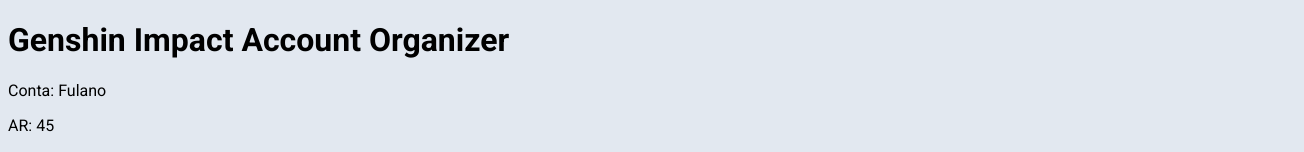
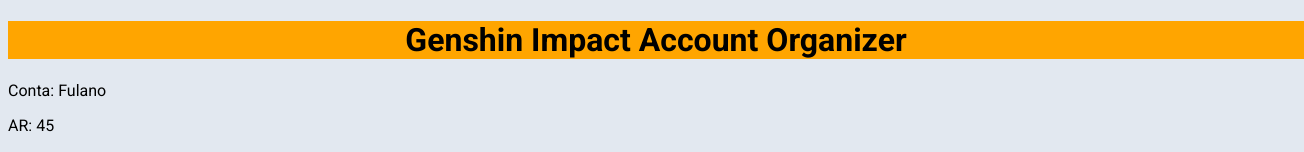
Before and after one commit to denisjo7/genshin-impact-organizer-frontend, a Next.js app: page / in a window 1280 px wide. Shown: the top 152 px of the page, 1304 px wide, since content can reach past the window. Built offline with nearby package versions, Linux system fonts and the light colour scheme; no server answers.

Commit message:
feat: remove all styles by tailwindcss

```diff
--- a/src/components/Header.jsx
+++ b/src/components/Header/index.jsx
@@ -1,7 +1,9 @@
+import styles from "./styles.module.css";
+
 function Header() {
   return (
-    <div className="w-full sticky top-0 z-10 py-4 bg-orange-400 text-center">
-      <h1 className="text-3xl font-semibold">
+    <div className={styles.container}>
+      <h1 className={styles.title}>
         Genshin Impact Account Organizer
       </h1>
     </div>
--- /dev/null
+++ b/src/components/Header/styles.module.css
@@ -0,0 +1,15 @@
+.container {
+  background-color: orange;
+  padding: 0 16px;
+  position: sticky;
+  text-align: center;
+  top: 0;
+  width: 100%;
+  z-index: 5;
+}
+
+/* text-3xl font-semibold */
+
+.title {
+  font-size: 32px;
+}
--- a/src/components/OrganizeByElements.jsx
+++ /dev/null
@@ -1,7 +0,0 @@
-function OrganizeByElements() {
-  return (
-    <div>OrganizeByElements</div>
-  );
-}
-
-export default OrganizeByElements;
--- /dev/null
+++ b/src/components/OrganizedByElements/index.jsx
@@ -0,0 +1,9 @@
+import styles from "./styles.module.css";
+
+function OrganizedByElements() {
+  return (
+    <div className={styles.temp}>OrganizeByElements</div>
+  );
+}
+
+export default OrganizedByElements;
--- /dev/null
+++ b/src/components/OrganizedByElements/styles.module.css
@@ -0,0 +1,3 @@
+.temp {
+  font-size: 16px;
+}
--- a/src/components/OrganizeByStars.jsx
+++ b/src/components/OrganizedByStars/index.jsx
@@ -1,9 +1,10 @@
 import Image from "next/image";
-import backgroundTypes from "../utils/backgroundTypes";
+import backgroundTypes from "../../utils/backgroundTypes";
+import styles from "./styles.module.css";
 
-function OrganizeByStars({ allCharacters, obtainedCharacters, handleToggleCharacter }) {
+function OrganizedByStars({ allCharacters, obtainedCharacters, handleToggleCharacter }) {
   return (
-    <div className="w-full max-w-[1000px] flex flex-wrap justify-center">
+    <div className={styles.temp}>
       {allCharacters
         .map(({ name, imgUrl, type }) => {
           const checkObtained = obtainedCharacters.includes(name);
@@ -11,7 +12,6 @@
 
           return (
             <button
-              className={`${backgroundTypes[type]} ${applySaturate} h-full overflow-scroll m-3 cursor-pointer border border-yellow-500 rounded-full shadow-custom hover:scale-125 transition-transform`}
               id={name}
               key={imgUrl}
               onClick={handleToggleCharacter}
@@ -20,7 +20,6 @@
             >
               <Image
                 alt={`Imagem do(a) personagem ${name}`}
-                className={`${applySaturate} rounded-full`}
                 height={100}
                 src={imgUrl}
                 width={100}
@@ -32,4 +31,4 @@
   );
 }
 
-export default OrganizeByStars;
+export default OrganizedByStars;
--- /dev/null
+++ b/src/components/OrganizedByStars/styles.module.css
@@ -0,0 +1,3 @@
+.temp {
+  font-size: 16px;
+}
--- a/src/pages/index.jsx
+++ b/src/pages/index.jsx
@@ -2,8 +2,8 @@
 import Link from "next/link";
 import { useEffect, useState } from "react";
 import Header from "../components/Header";
-import OrganizeByElements from "../components/OrganizeByElements";
-import OrganizeByStars from "../components/OrganizeByStars";
+import OrganizedByStars from "../components/OrganizedByStars";
+import OrganizedByElements from "../components/OrganizedByElements";
 import getCsvContent from "../utils/getCsvContent";
 
 export default function Home() {
@@ -36,33 +36,32 @@
   }
 
   return (
-    <div className="w-full h-full flex flex-col items-center">
+    <div>
       <Head>
         <title>Genshin Impact Account Organizer</title>
         <meta name="description" content="Genshin Impact account organizer" />
         <link rel="icon" href="/favicon.ico" />
       </Head>
 
-      <main className="w-full min-h-[100vh] flex flex-col self-center items-center">
+      <main>
         <Header />
 
-        <div className="w-full flex justify-evenly pt-3 mb-6 text-2xl">
+        <div>
           <p>
-            <span className="font-semibold">Conta</span>: {accountName}
+            <span>Conta</span>: {accountName}
           </p>
 
           <p>
-            <span className="font-semibold">AR</span>: {accountLevel}
+            <span>AR</span>: {accountLevel}
           </p>
 
           <p>
-            <span className="font-semibold">Personagens obtidos</span>: {`${obtainedCharacters.length}/${allCharacters.length}`}
+            <span>Personagens obtidos</span>: {`${obtainedCharacters.length}/${allCharacters.length}`}
           </p>
         </div>
 
-        <div className="w-2/5 mb-4">
+        <div>
           <select
-            className="bg-gray-50 border text-center pr-5 border-gray-300 text-gray-900 text-lg rounded-lg focus:ring-blue-500 focus:border-blue-500 block w-full p-2.5"
             id="select-organization"
             onChange={hanldeToggleLayout}
           >
@@ -72,18 +71,17 @@
         </div>
 
         {organizeBy === "stars" ? (
-          <OrganizeByStars
+          <OrganizedByStars
             allCharacters={allCharacters}
             obtainedCharacters={obtainedCharacters}
             handleToggleCharacter={handleToggleCharacter}
           />
         ) : (
-          <OrganizeByElements />
+          <OrganizedByElements />
         )}
-
       </main>
 
-      <footer className="w-full flex justify-center whitespace-normal">
+      <footer>
         <Link
           href="https://github.com/denisjo7"
           target="_blank"
```
